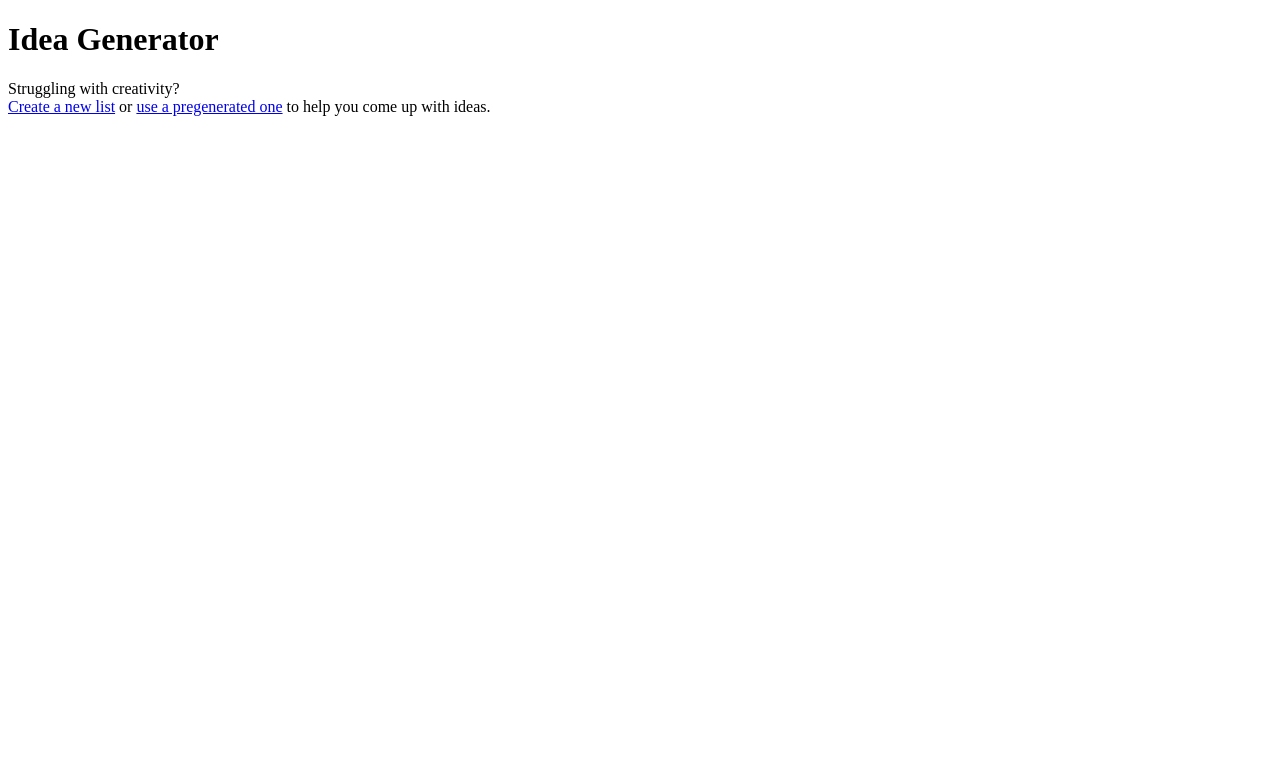
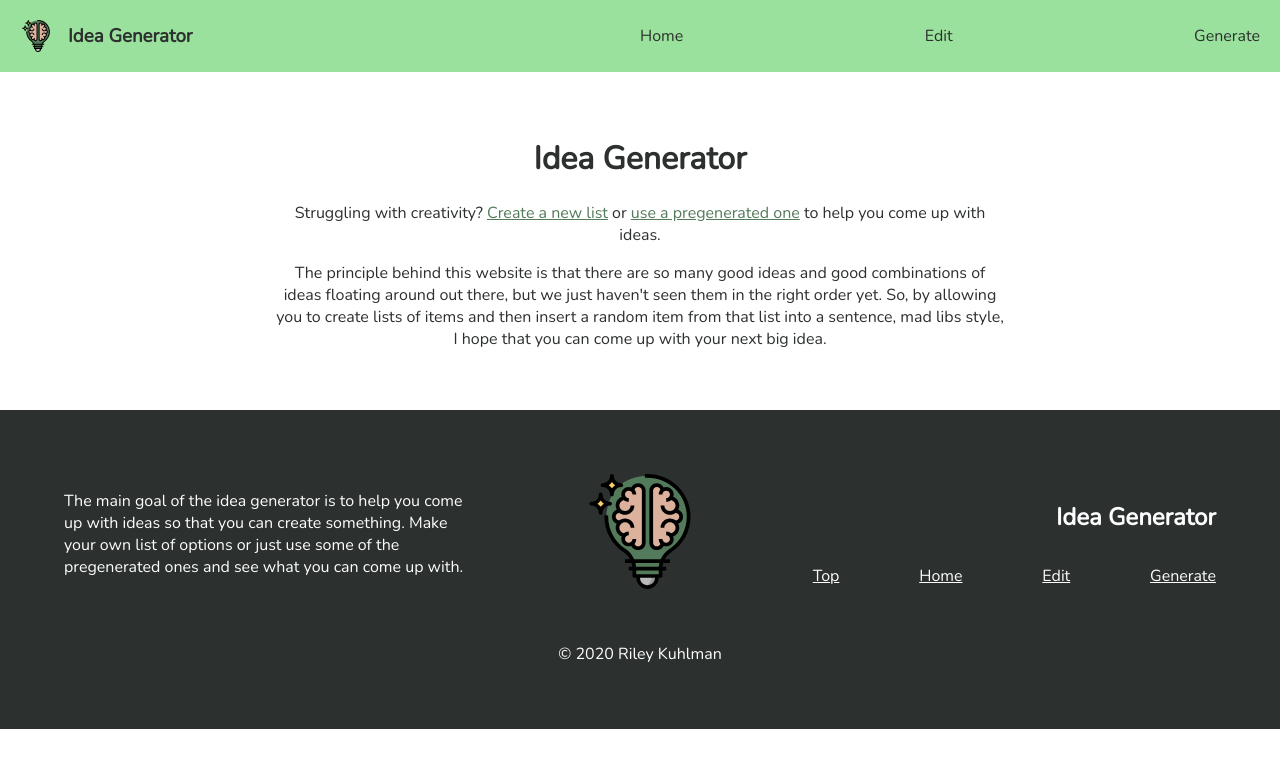
Before and after one commit to rkuhlf/Idea-Generator, a React (Create React App) app: page / in a window 1280 px wide. Shown: the top 768 px of the page. Built offline with nearby package versions, Linux system fonts and the light colour scheme.

Commit message:
added some basic styling

```diff
--- a/public/index.html
+++ b/public/index.html
@@ -11,6 +11,7 @@
     -->
 	<link rel="manifest" href="%PUBLIC_URL%/manifest.json">
 	<link rel="shortcut icon" href="%PUBLIC_URL%/favicon.ico">
+  <link href="https://fonts.googleapis.com/css2?family=Nunito&display=swap" rel="stylesheet">
 	<!--
       Notice the use of %PUBLIC_URL% in the tags above.
       It will be replaced with the URL of the `public` folder during the build.
--- a/src/App.js
+++ b/src/App.js
@@ -1,18 +1,39 @@
 import React from "react";
 import "./styles.css";
-import { BrowserRouter as Router, Route, Switch } from "react-router-dom";
+import { BrowserRouter as Router, Route, Switch, NavLink, Link } from "react-router-dom";
 import EditPage from "./EditPage";
 import HomePage from "./HomePage";
 import GeneratePage from "./GeneratePage";
+
+import icon from "./img/creativity.svg"
 
 // have the backend be in localstorage
 // store a variable with the list of the names of lists
 // store a variable with the list of items for each list the user creates
 
 export default function App() {
+  const scrollTop = () => {
+    window.scrollTo(0, 0);
+  }
+
+  let year = new Date();
+  year = year.getFullYear();
+
   return (
     <Router>
       {/*Navbar*/}
+      <div className="navbar">
+        <Link to="/"className="icon-title">
+          <img src={icon} />
+          <h3>Idea Generator</h3>
+        </Link>
+        <div className="links">
+          <NavLink to="/" activeClassName="selected" exact>Home</NavLink>
+          <NavLink to="/edit" activeClassName="selected">Edit</NavLink>
+          <NavLink to="/generate" activeClassName="selected">Generate</NavLink>
+        </div>
+      </div>
+      <div className="main-content">
         <Switch>
           <Route path="/edit" component={EditPage} />
           <Route path="/generate">
@@ -22,7 +43,41 @@ export default function App() {
             <HomePage />
           </Route>
         </Switch>
+      </div>
       {/*Footer*/}
+      <div className="footer">
+        <div className="scaling-grid">
+          <div>
+            The main goal of the idea generator is to help you come up with ideas so that you can create something. Make your own list of options or just use some of the pregenerated ones and see what you can come up with.
+          </div>
+
+          <div>
+            <img src={icon} />
+          </div>
+
+          <div>
+            <h2 className="footer-title">Idea Generator</h2>
+            <div className="links">
+              <a onClick={scrollTop}>Top</a>
+              <Link to="/">Home</Link>
+              <Link to="/edit">Edit</Link>
+              <Link to="/generate">Generate</Link>
+            </div>
+          </div>
+        </div>
+
+        <div className="copyright">
+          © {year} Riley Kuhlman
+        </div>
+
+        {/*
+        description of what the website is trying to do
+        icon
+        Copyright info (make the year update automatically)
+        scroll to top
+        links to edit page, home page, and generate
+        */}
+      </div>
     </Router>
   );
 }
--- a/src/HomePage.js
+++ b/src/HomePage.js
@@ -8,11 +8,13 @@ class HomePage extends Component {
         <h1>Idea Generator</h1>
 
         <p>
-          Struggling with creativity?
-          <br />
-          <Link to="/edit/newList">Create a new list</Link> or{" "}
+          Struggling with creativity? <Link to="/edit/newList">Create a new list</Link> or{" "}
           <Link to="/generate">use a pregenerated one</Link> to help you come up
           with ideas.
+        </p>
+
+        <p>
+          The principle behind this website is that there are so many good ideas and good combinations of ideas floating around out there, but we just haven't seen them in the right order yet. So, by allowing you to create lists of items and then insert a random item from that list into a sentence, mad libs style, I hope that you can come up with your next big idea.
         </p>
       </div>
     );
--- a/src/styles.css
+++ b/src/styles.css
@@ -1,8 +1,178 @@
+/*
+Colors
+Dark: 2C302E;
+Medium: 474A48;
+Light: 909590;
+White: FDFDFF;
+Light Green: 9AE19D;
+Dark Green: 537A5A;
+Tan: dcb29c;
+Yellow: f8cf6a;
+*/
+
+/*Custom scrollbar*/
+
+
+body {
+	max-width: 100vw;
+	font-family: 'Nunito', sans-serif;
+	overflow-x: hidden;
+	margin: 0;
+	padding: 0;
+	color: #2C302E;
+}
+
 .App {
   font-family: sans-serif;
   text-align: center;
+  width: 100%;
 }
 
 .display-inline {
   display: inline;
 }
+
+.home-page {
+	padding: 3vh 20vw;
+}
+
+.home-page h1 {
+	text-align: center;
+}
+
+.home-page p {
+	text-align: center;
+}
+
+.generate-page {
+	padding: 20px;
+}
+
+.content-editable {
+	display: inline-block;
+	min-width: 1rem;
+}
+
+.dropdown {
+	display: inline-block;
+}
+
+.edit-page {
+	background-color: blue;
+}
+
+.navbar {
+	padding: 20px;
+	background-color: #9AE19D;
+	display: flex;
+	justify-content: space-between;
+	align-items: center;
+}
+
+.navbar .icon-title {
+	display: flex;
+	align-items: center;
+	margin: 0;
+	padding: 0;
+}
+
+.navbar .icon-title {
+	color: #2C302E !important;
+	text-decoration: none;
+
+}
+
+.navbar img {
+	height: 2rem;
+}
+
+.navbar .icon-title h3 {
+	margin: 0;
+	margin-left: 1rem;
+}
+
+.navbar .links {
+	display: flex;
+	justify-content: space-between;
+	width: 50%;
+}
+
+.navbar .links a {
+	color: #2C302E;
+	text-decoration: none;
+	cursor: pointer;
+}
+
+.navbar .links a:hover {
+	color: #537A5A !important;
+}
+
+.main-content {
+	margin: 20px;
+}
+
+.footer {
+	background: #2C302E;
+	color: #FDFDFF;
+	margin: 0;
+	padding: 5%;
+}
+
+.footer .scaling-grid {
+	display: grid;
+	grid-template-columns: 35% 10% 35%;
+	grid-column-gap: 10%;
+	align-items: center;
+}
+
+.footer .scaling-grid img {
+	width: 100%;
+}
+
+.footer .scaling-grid .links {
+	display: flex;
+	justify-content: space-between;
+}
+
+.footer .links a {
+	color: #FDFDFF;
+	text-decoration: underline;
+	cursor: pointer;
+}
+
+.footer .links a:hover {
+	color: #9AE19D !important;
+}
+
+.footer .links a:active {
+	color: #537A5A !important;
+}
+
+.footer .links a:visited {
+	color: #dcb29c;
+}
+
+.footer .copyright {
+	margin-top: 6vh;
+	text-align: center;
+}
+
+.footer .footer-title {
+	text-align: right;
+	margin-bottom: 4vh;
+}
+
+a {
+	color: #537A5A;
+	text-decoration: underline;
+	cursor: pointer;
+}
+
+a:hover {
+	color: #9AE19D !important;
+}
+
+
+button {
+
+}
```
Also changed, not shown: src/img/creativity.svg (added), 1 other file (tests, documents, lock files or other folders). Lines whose indentation alone changed are shown as unchanged.
